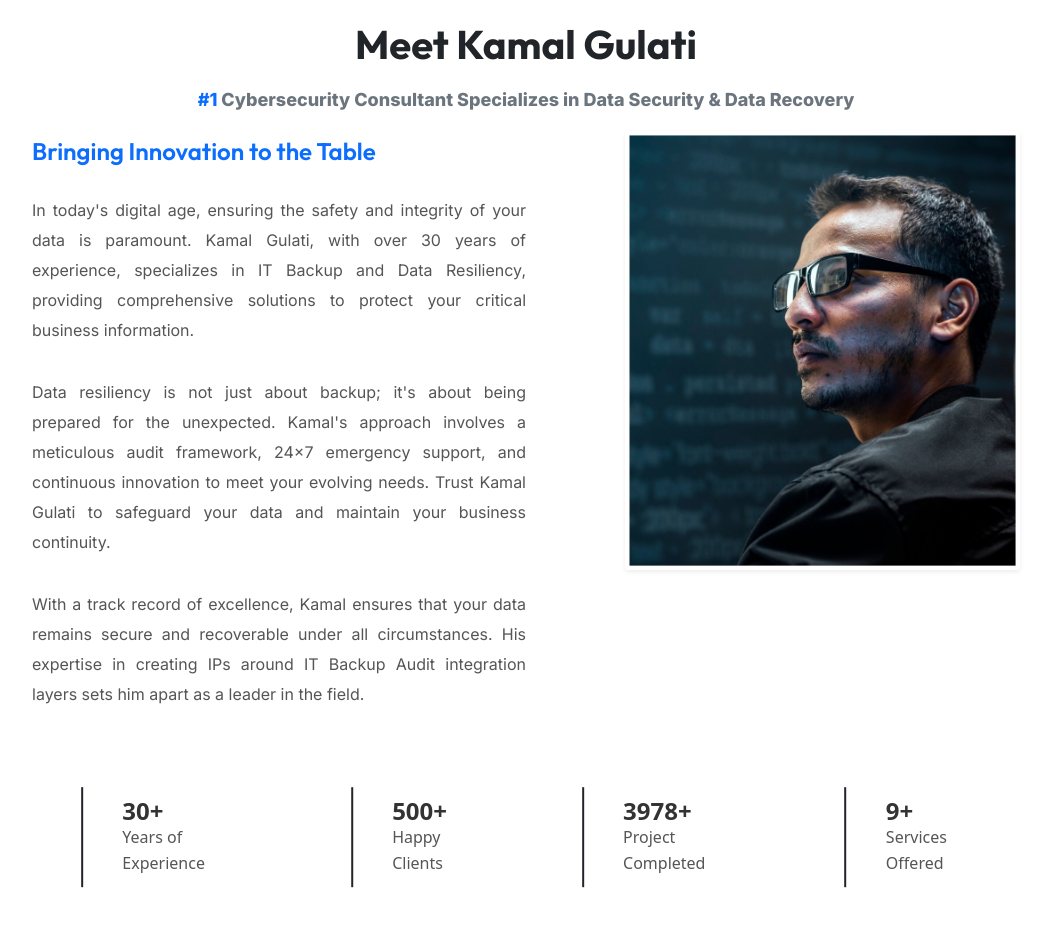
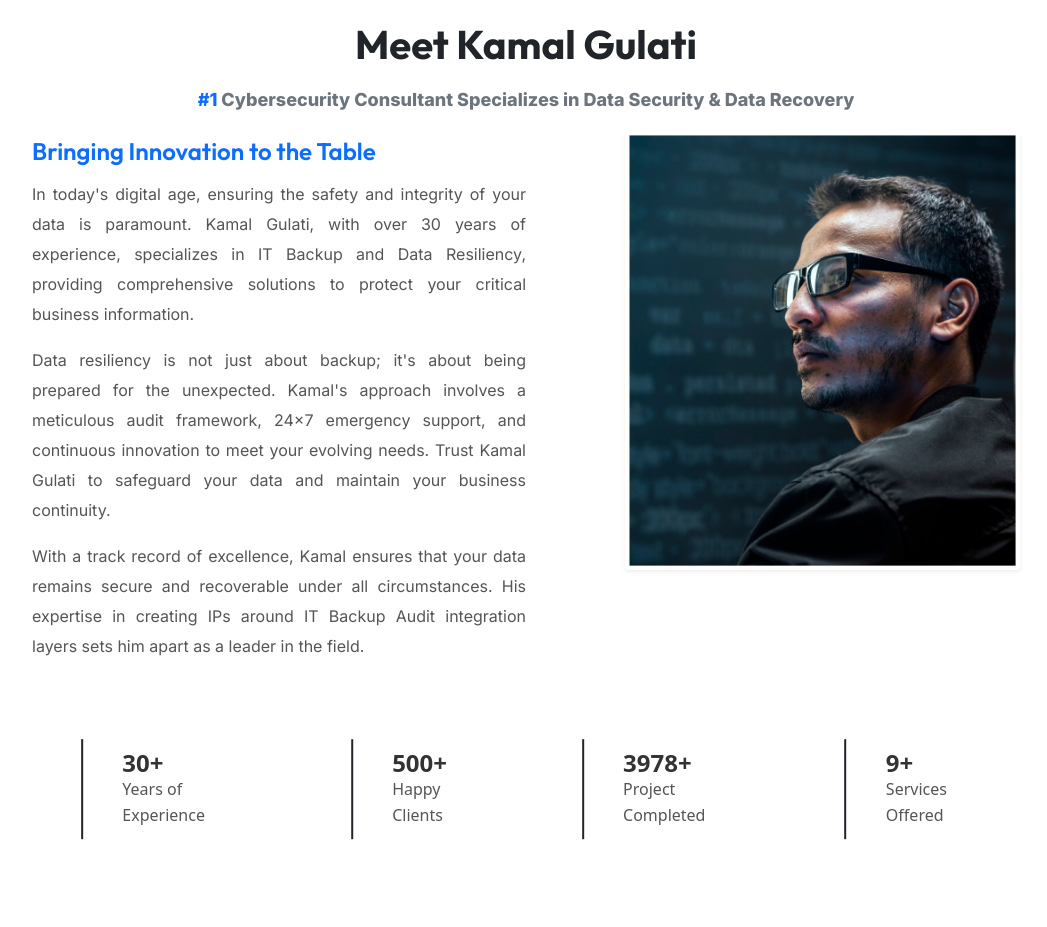
Before and after one commit to arunacharya1603/clone-kamalGulati, a plain HTML site: page index.html in a window 1280 px wide. Shown: the part 4280-5207 px from the top of the page, without its empty margins (114-1161 px from the left). Drawn offline with nearby package versions, Linux system fonts and the light colour scheme.

Commit message:
Update index.html

```diff
--- a/index.html
+++ b/index.html
@@ -289,7 +289,7 @@
         </div>
 
         <div class="d-flex kamal-frame ">
-          <div class="col-12 kamal-f1 d-flex gap-3 flex-column">
+          <div class="kamal-f1">
             <h5 class="text-primary" style="text-align: justify;">Bringing Innovation to the Table</h5>
             <p style="text-align: justify;">In today's digital age, ensuring the safety and integrity of your data is
               paramount. Kamal Gulati, with
```
